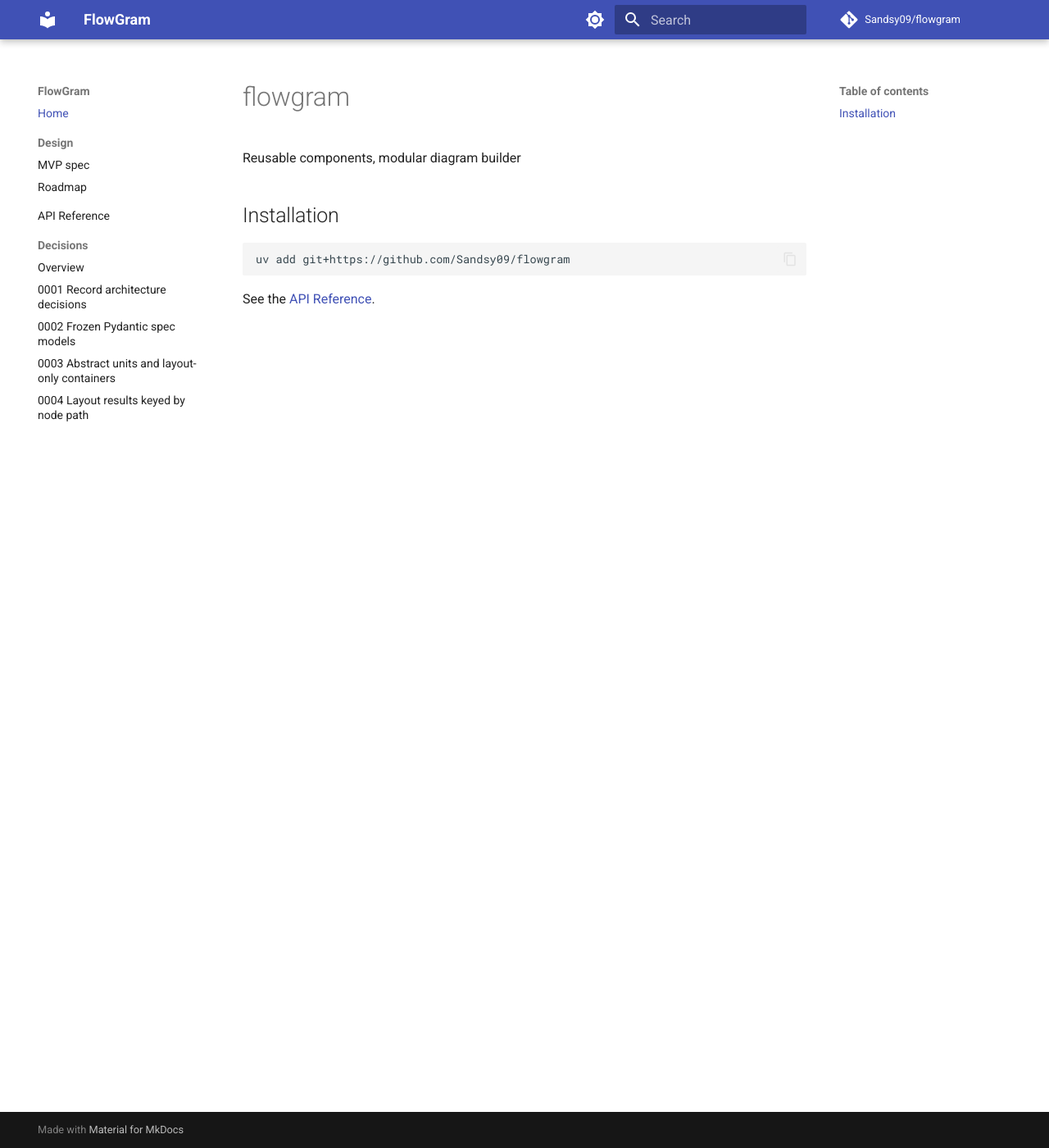
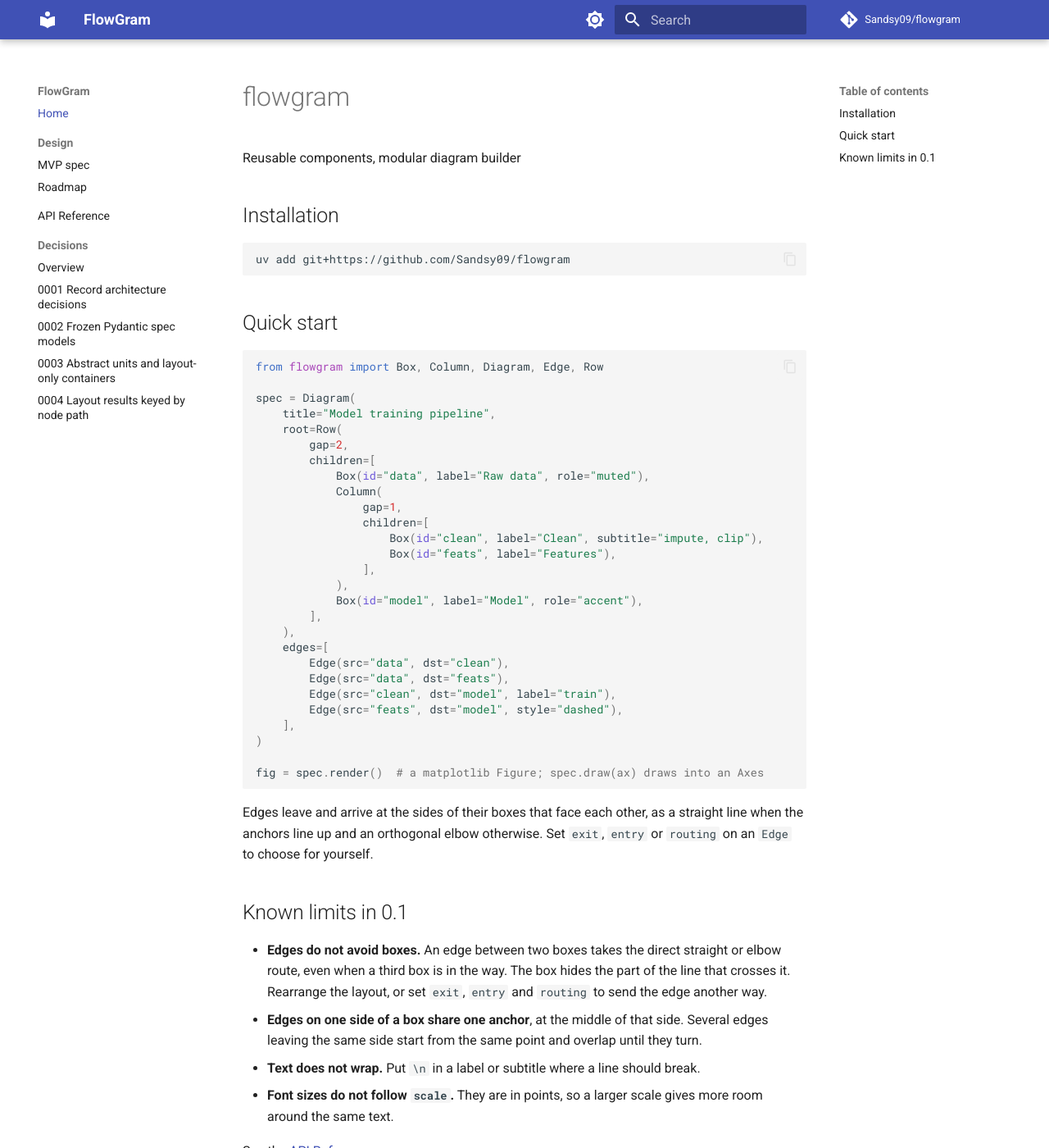
Before and after one commit to Sandsy09/flowgram, an MkDocs documentation site: the page built from docs/index.md, in a window 1280 px wide and 1400 px high. Shown: the whole window at 82% size. Built offline with MkDocs 1.6.1 and Material for MkDocs 9.7.7, drawn with Linux system fonts in a browser that asks for light colours; comment, search, counter and statistics services are not loaded.

Commit message:
test: add the branching pipeline gate for milestone 4 (#64)
> **Stacked on #63** (#18). Stack: #14 → #15 → #16 → #17 → #18 → **#19**
→ #20.

## Summary

The milestone 4 gate: the spec's example pipeline renders with every
edge on the correct sides.

- **`branching_pipeline` snapshot:** the spec's example exactly. Raw
data fans out to Clean and Features, both of which feed Model; one edge
is labelled `train` and one is dashed. The Linux baseline comes from
this PR's Snapshots artifact (next commit).
- **Geometry assertions** (`TestBranchingGate`, which runs on every
platform):
- Every edge leaves from the `right` and arrives at the `left`, starting
and ending exactly on those anchors.
  - The three cross-row edges are 4-point orthogonal elbows.
- The fan-out shares Raw data's right anchor, the documented 0.1
behaviour.
  - Line styles, arrowheads and the label are as specified.
- **`spec_pipeline()`** lives in `tests/conftest.py`, so the snapshot
and geometry tests check the same spec.
- **User docs (`docs/index.md`):** a quick start, and a **Known limits
in 0.1** section covering:
- edges don't avoid boxes, and how to steer one with `exit`, `entry` and
`routing`
  - edges on one side share one anchor
  - text doesn't wrap (use `\n`)
  - font sizes don't follow `scale`
- **CLAUDE.md:** milestone 4 done and milestone 5 next, and the
code-layout section lists `edges.py`. #20 updates the "Next task"
section.

Closes #19

## Checklist

- [x] `uv run poe check` passes locally (388 tests, 100% coverage)
- [x] Tests added for the behaviour change
- [x] Docs updated (user docs, CLAUDE.md)
- [x] Commit messages follow Conventional Commits

🤖 Generated with [Claude Code](https://claude.com/claude-code)

---------

Co-authored-by: Claude Opus 5.5 <noreply@anthropic.com>

````diff
--- a/docs/index.md
+++ b/docs/index.md
@@ -8,4 +8,54 @@ Reusable components, modular diagram builder
 uv add git+https://github.com/Sandsy09/flowgram
 ```
 
+## Quick start
+
+```python
+from flowgram import Box, Column, Diagram, Edge, Row
+
+spec = Diagram(
+    title="Model training pipeline",
+    root=Row(
+        gap=2,
+        children=[
+            Box(id="data", label="Raw data", role="muted"),
+            Column(
+                gap=1,
+                children=[
+                    Box(id="clean", label="Clean", subtitle="impute, clip"),
+                    Box(id="feats", label="Features"),
+                ],
+            ),
+            Box(id="model", label="Model", role="accent"),
+        ],
+    ),
+    edges=[
+        Edge(src="data", dst="clean"),
+        Edge(src="data", dst="feats"),
+        Edge(src="clean", dst="model", label="train"),
+        Edge(src="feats", dst="model", style="dashed"),
+    ],
+)
+
+fig = spec.render()  # a matplotlib Figure; spec.draw(ax) draws into an Axes
+```
+
+Edges leave and arrive at the sides of their boxes that face each other, as a
+straight line when the anchors line up and an orthogonal elbow otherwise. Set
+`exit`, `entry` or `routing` on an `Edge` to choose for yourself.
+
+## Known limits in 0.1
+
+- **Edges do not avoid boxes.** An edge between two boxes takes the direct
+  straight or elbow route, even when a third box is in the way. The box hides
+  the part of the line that crosses it. Rearrange the layout, or set `exit`,
+  `entry` and `routing` to send the edge another way.
+- **Edges on one side of a box share one anchor**, at the middle of that side.
+  Several edges leaving the same side start from the same point and overlap
+  until they turn.
+- **Text does not wrap.** Put `\n` in a label or subtitle where a line should
+  break.
+- **Font sizes do not follow `scale`.** They are in points, so a larger scale
+  gives more room around the same text.
+
 See the [API Reference](./reference.md).
````
Also changed, not shown: CLAUDE.md (+7 -6 lines), 4 other files.
